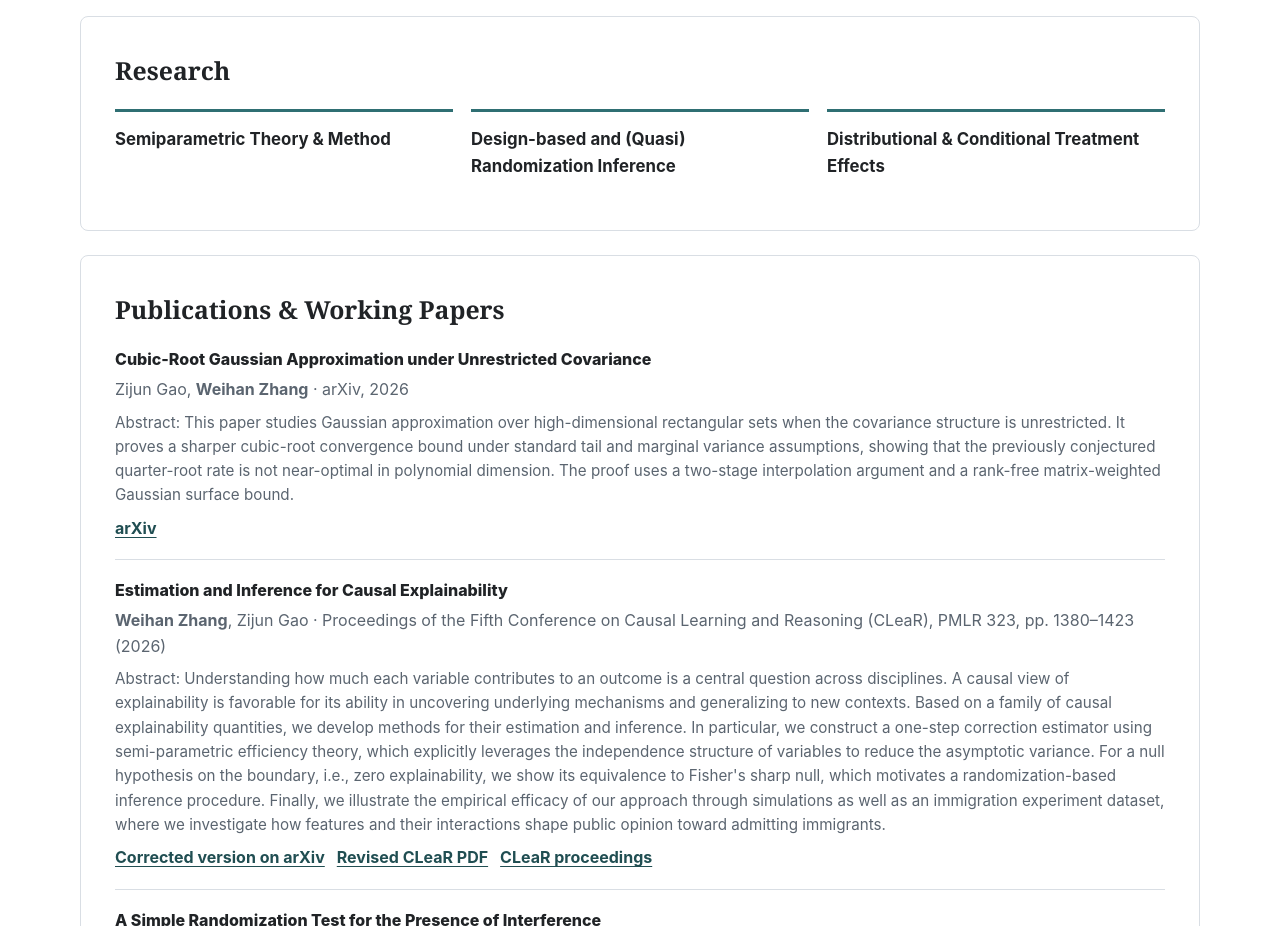
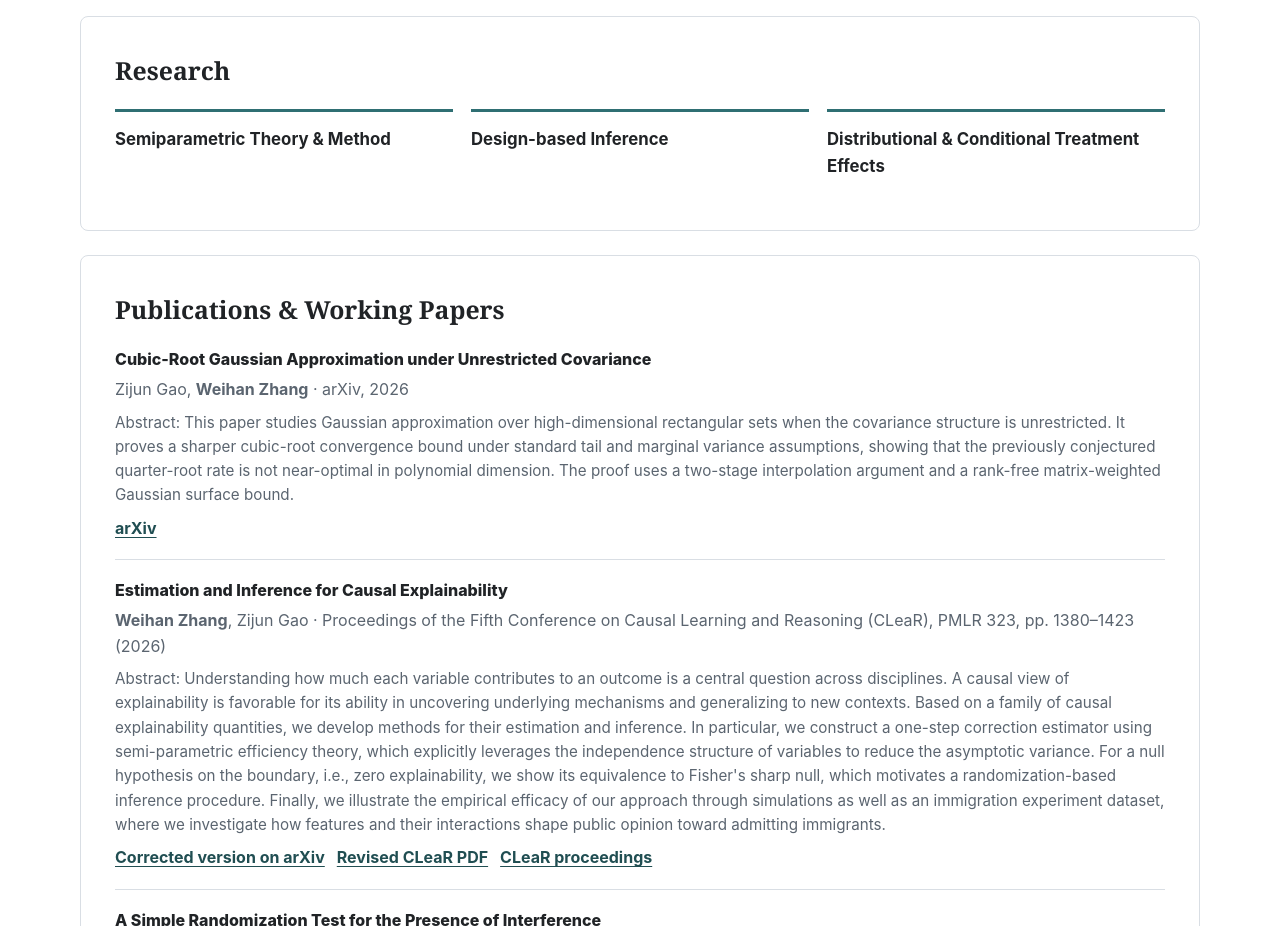
Before and after one commit to WeihanZhang2001/WeihanZhang2001.github.io, a plain HTML site: page index.html in a window 1280 px wide. Shown: the part 902-1828 px from the top of the page. Drawn offline with Linux system fonts and the light colour scheme.

Commit message:
Shorten the research interest to design-based inference

```diff
--- a/index.html
+++ b/index.html
@@ -87,7 +87,7 @@
             </p>
           </article>
           <article>
-            <h3>Design-based and (Quasi) Randomization Inference</h3>
+            <h3>Design-based Inference</h3>
             <p>
             </p>
           </article>
```
Also changed, not shown: 1 other file.
